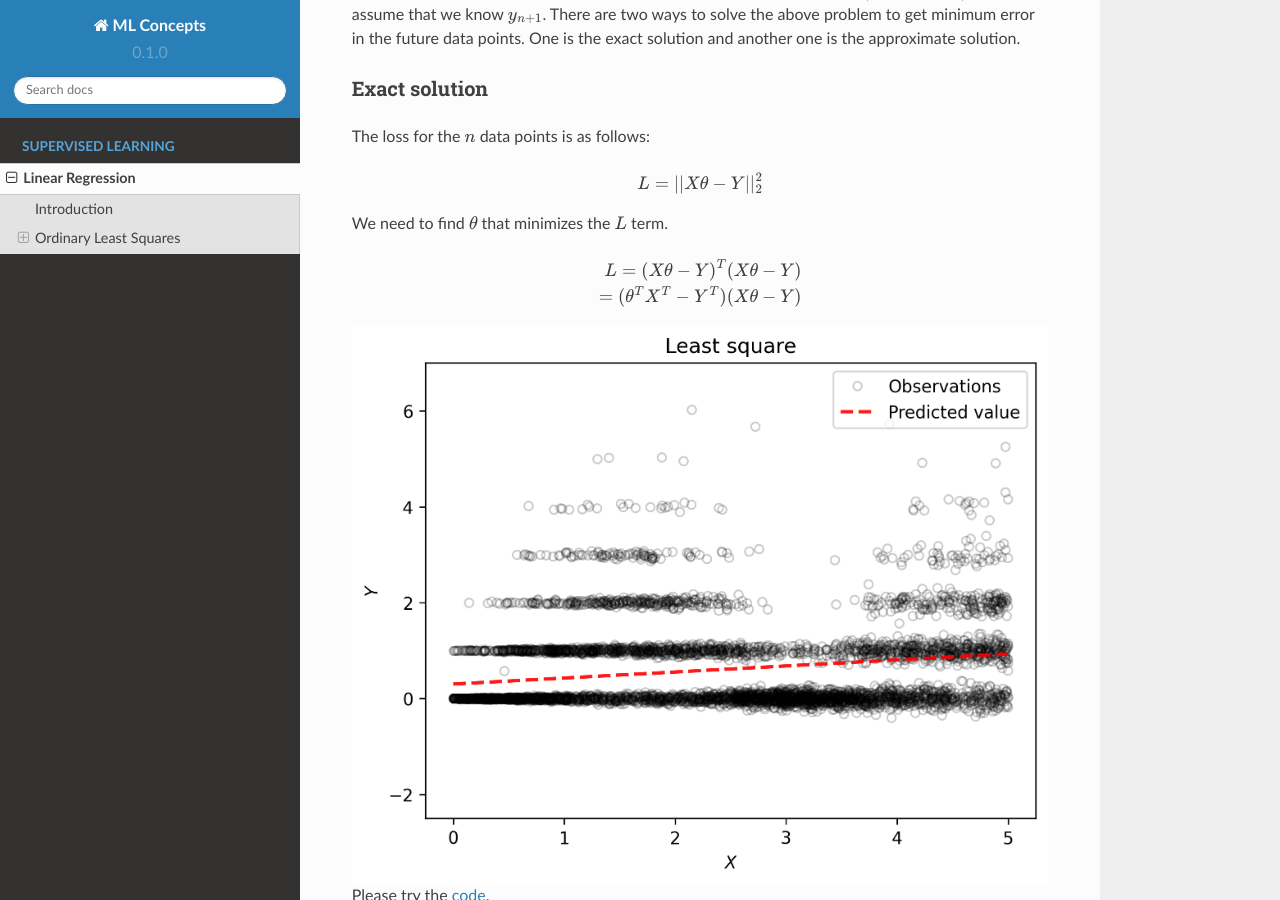
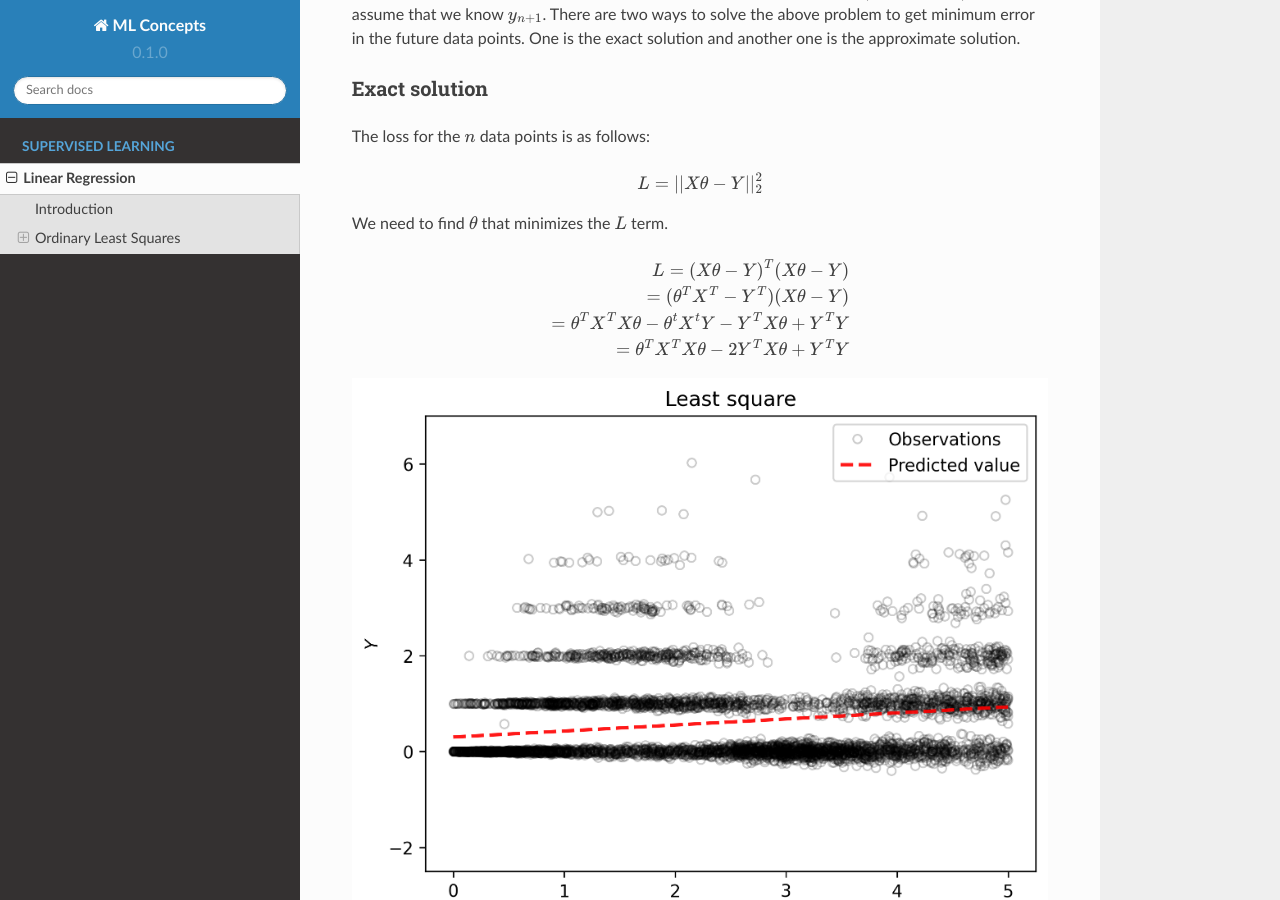
Before and after one commit to ghoshsubh/ML-project, a Sphinx documentation site: the page built from docs/source/Linear_regression.rst, in a window 1280 px wide and 900 px high, scrolled down 1099 px. Built offline with Sphinx 7.4.7 and the Read the Docs theme 2.0.0, drawn with Linux system fonts in a browser that asks for light colours.

Commit message:
Update Linear_regression.rst

```diff
--- a/docs/source/Linear_regression.rst
+++ b/docs/source/Linear_regression.rst
@@ -59,7 +59,9 @@ We need to find :math:`\theta` that minimizes the :math:`L` term.
 
     =(\theta^T X^T - Y^T)(X \theta - Y)
 
+    = \theta^T X^T X \theta - \theta^t X^t Y - Y^T X \theta + Y^T Y
 
+     = \theta^T X^T X \theta - 2 Y^T X \theta + Y^T Y
 
 
 
```
